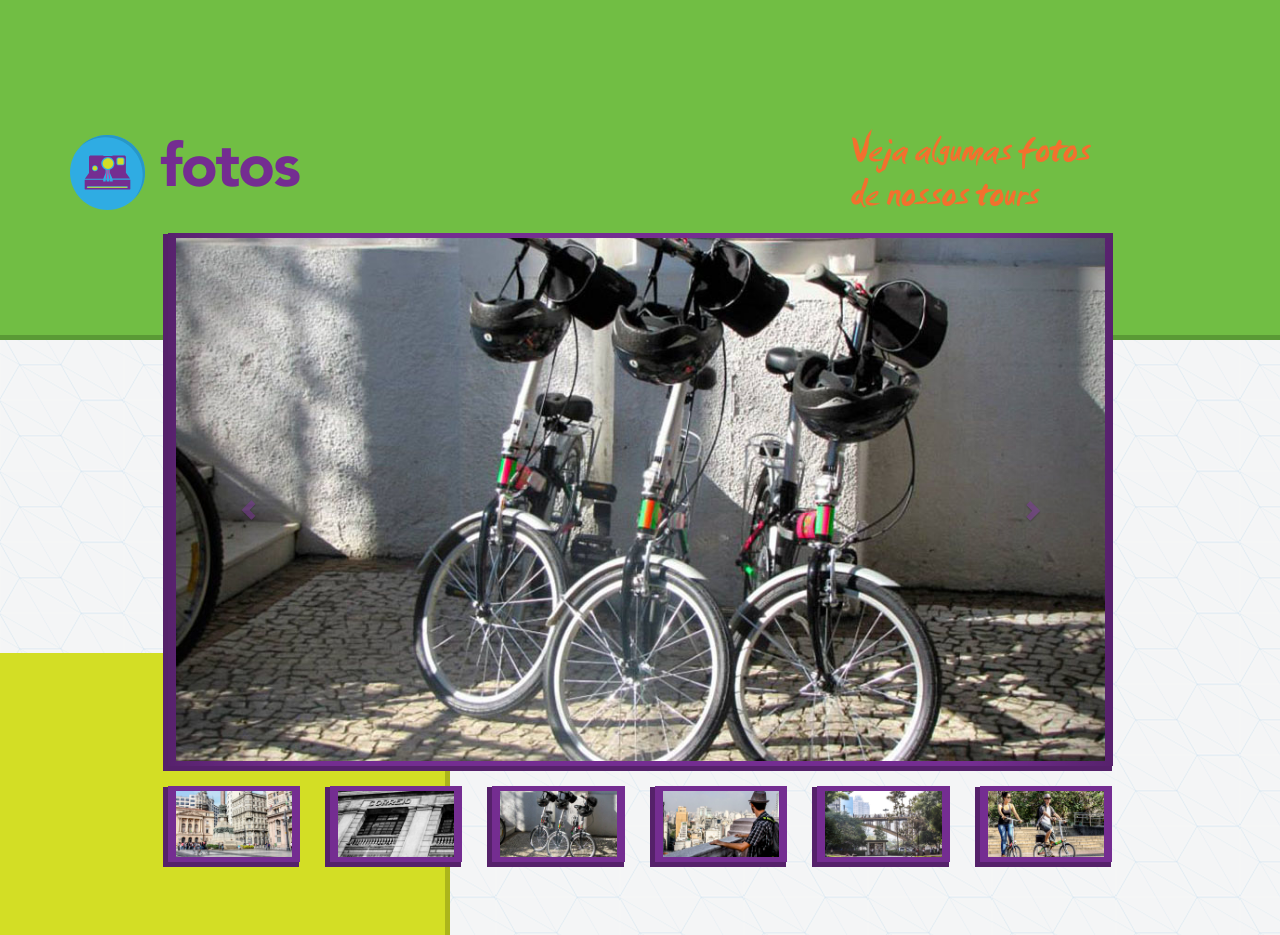
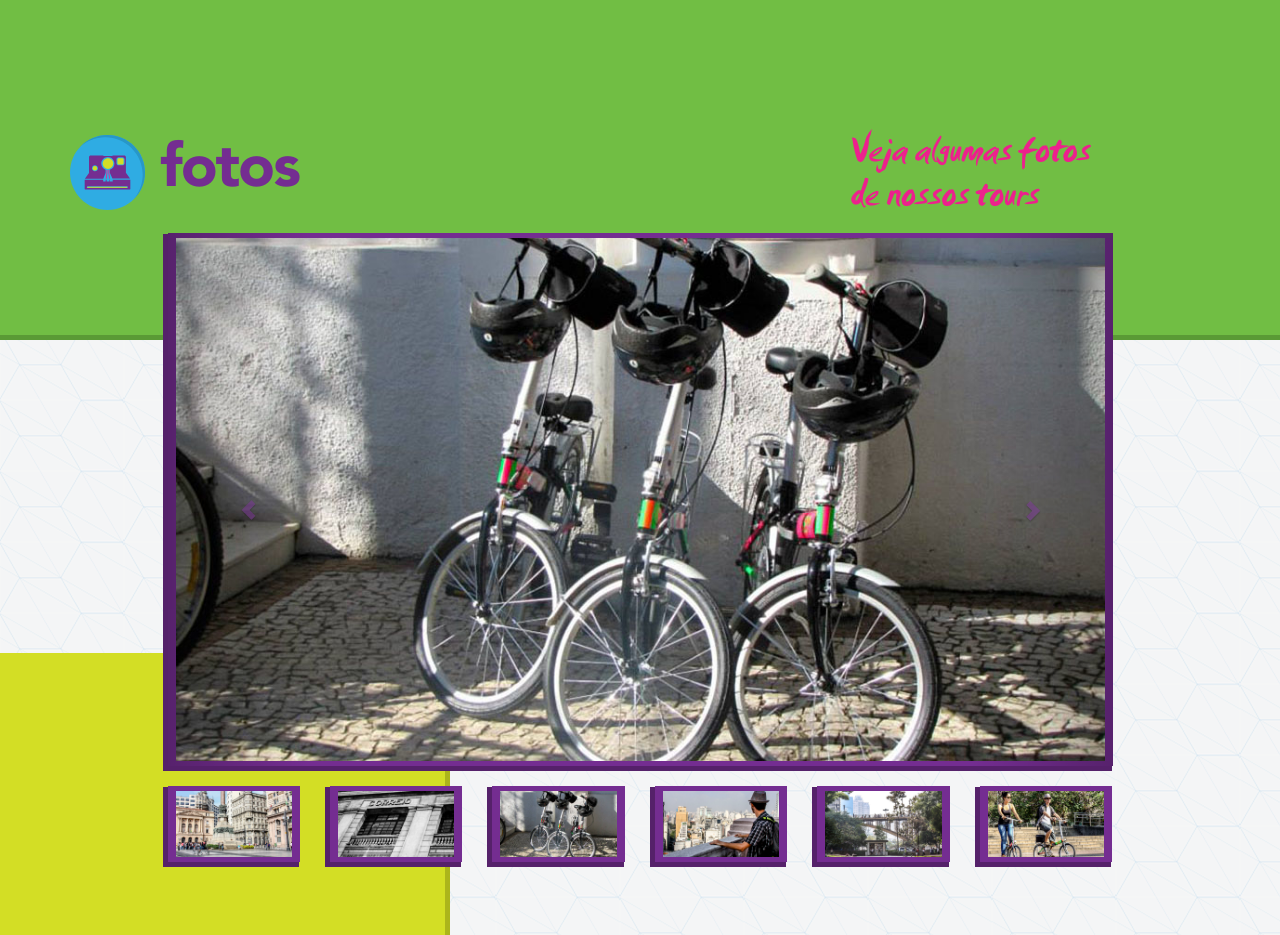
Before and after one commit to heysaopaulo/newhey, a website: page index.html in a window 1280 px wide. Shown: the part 2440-3375 px from the top of the page. Drawn offline with nearby package versions, Linux system fonts and the light colour scheme; some packages are replaced by stand-ins of ours; a script that the page names is missing.

Commit message:
pink pink pink

```diff
--- a/css/less/site.less
+++ b/css/less/site.less
@@ -276,6 +276,7 @@ html, body {
 .veja {
     font-family: 'smudger';
     font-size: 40px;
+    color: @hey-pink;
 }
 
 .picsthumbs {
```
Also changed, not shown: css/site.css.
